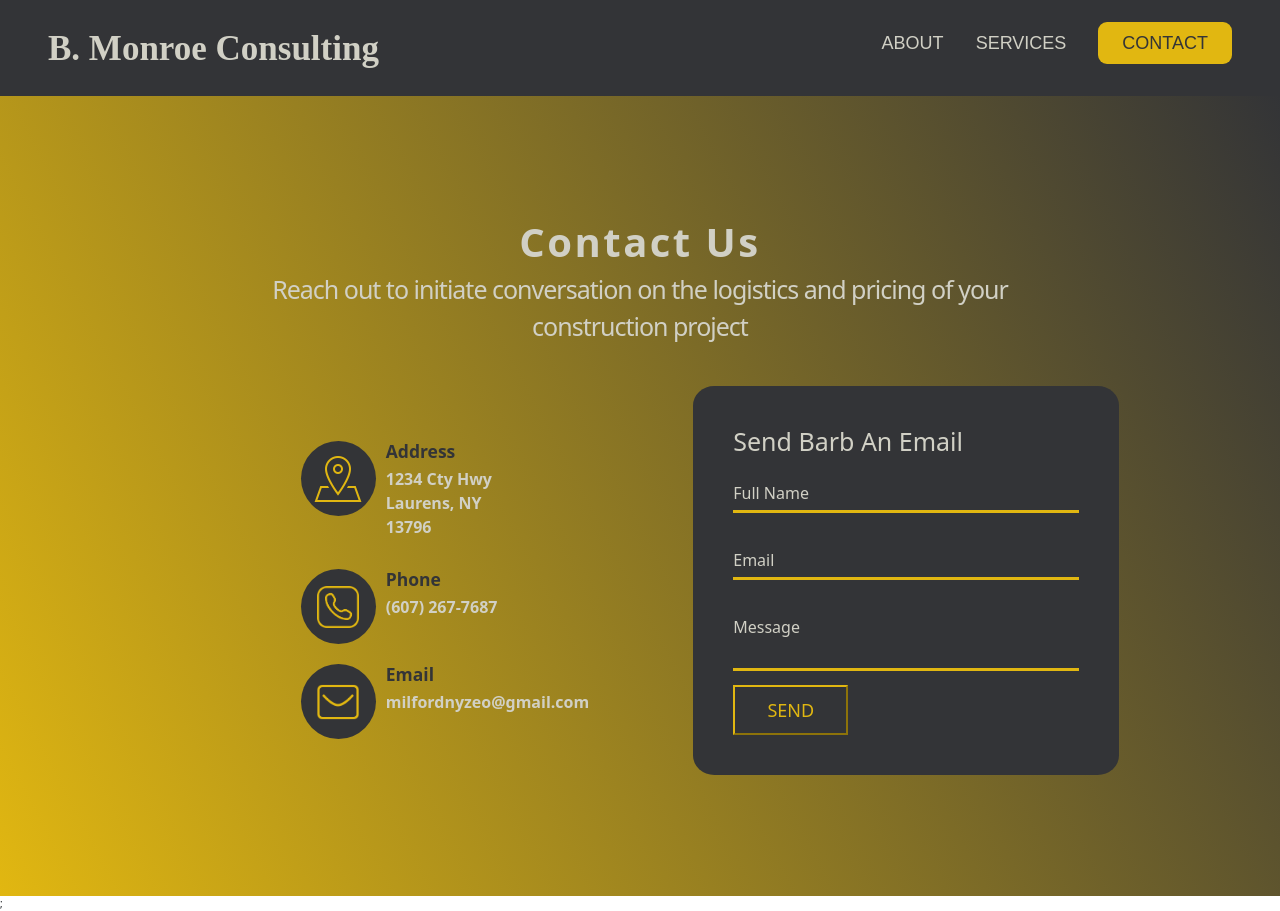
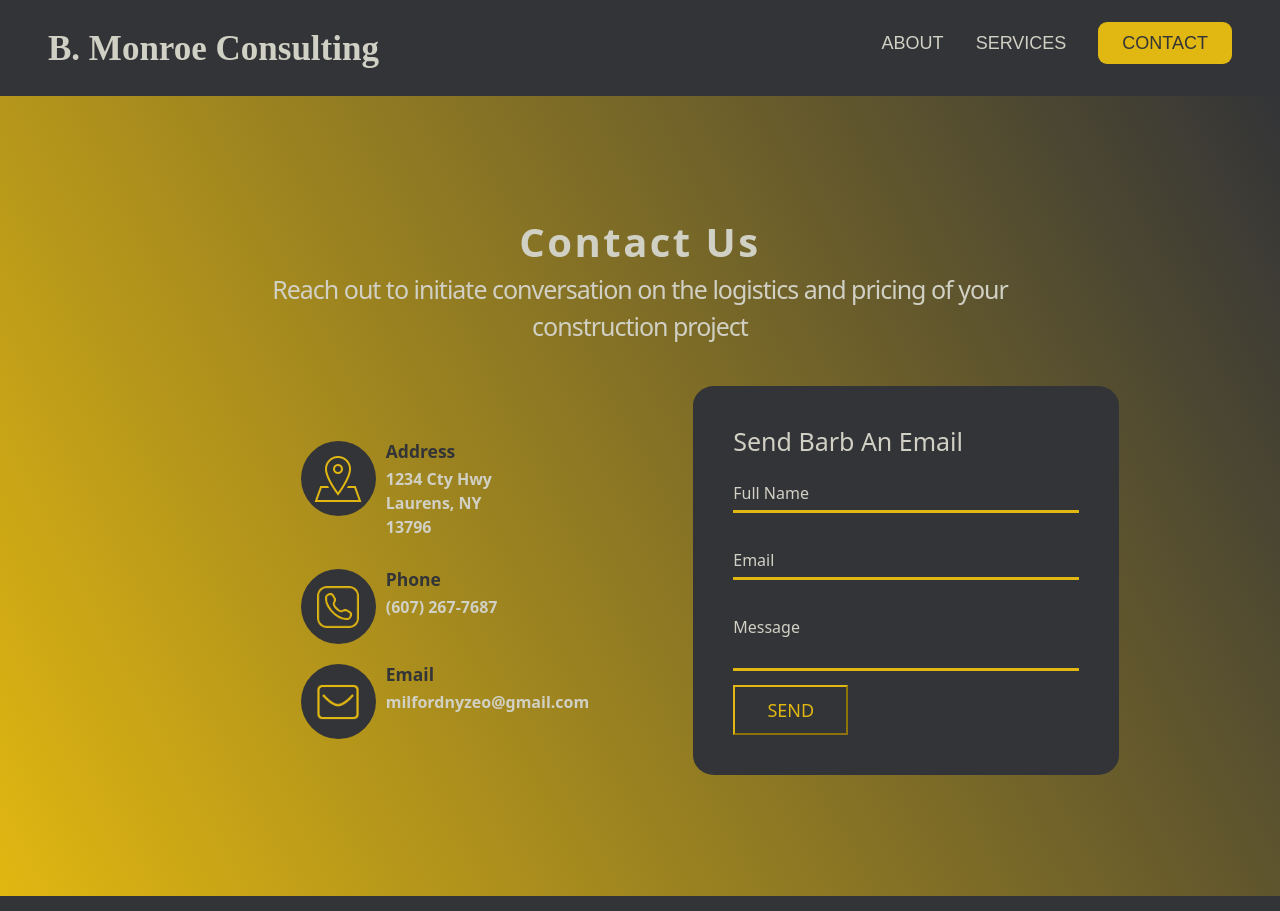
Before and after one commit to Caleb-Rogers/bmonroe-consulting, a Next.js app: page /contact in a window 1280 px wide. Built offline with nearby package versions, Linux system fonts and the light colour scheme.

Commit message:
Found the random semi-colon

```diff
--- a/src/pages/contact.js
+++ b/src/pages/contact.js
@@ -5,7 +5,7 @@ export default function Contact() {
   return (
     <>
       <Navbar />
-      <ContactPage />;
+      <ContactPage />
     </>
   );
 };
--- a/styles/globals.css
+++ b/styles/globals.css
@@ -1,38 +1,3 @@
-/*
---- TYPOGRAPHY
-- Font sizes (px)
-10 / 12 / 14 / 16 / 18 / 20 / 24 / 30 / 36 / 44 / 52 / 62 / 74 / 86 / 98
-- Font weights
-Default: 400
-Medium: 500
-Semi-bold: 600
-Bold: 700
-- Line heights
-Default: 1
-Small: 1.05
-Paragraph default: 1.6
-
---- COLORS
-- Primary:
-#495579
-- Secondary:
-#263159
-- Tertiary
-#251749
-- Tints & Shades (based on Primary):
-https://maketintsandshades.com/#495579
-- Off-white
-#FFFBEB
-- Greys:
-#555
-#333
-
---- WHITESPACE
-- Spacing system (px)
-2 / 4 / 8 / 12 / 16 / 24 / 32 / 48 / 64 / 80 / 96 / 128
-
-*/
-
 * {
   box-sizing: border-box;
   padding: 0;
@@ -63,16 +28,3 @@ code {
   font-family: source-code-pro, Menlo, Monaco, Consolas, "Courier New",
     monospace;
 }
-
-.section-heading-white {
-  color: white;
-  font-size: 52px;
-  text-align: center;
-}
-.section-heading-blue {
-  color: #253d52;
-  font-size: 52px;
-}
-.wrapper {
-  background-color: #edf7fe;
-}
```
